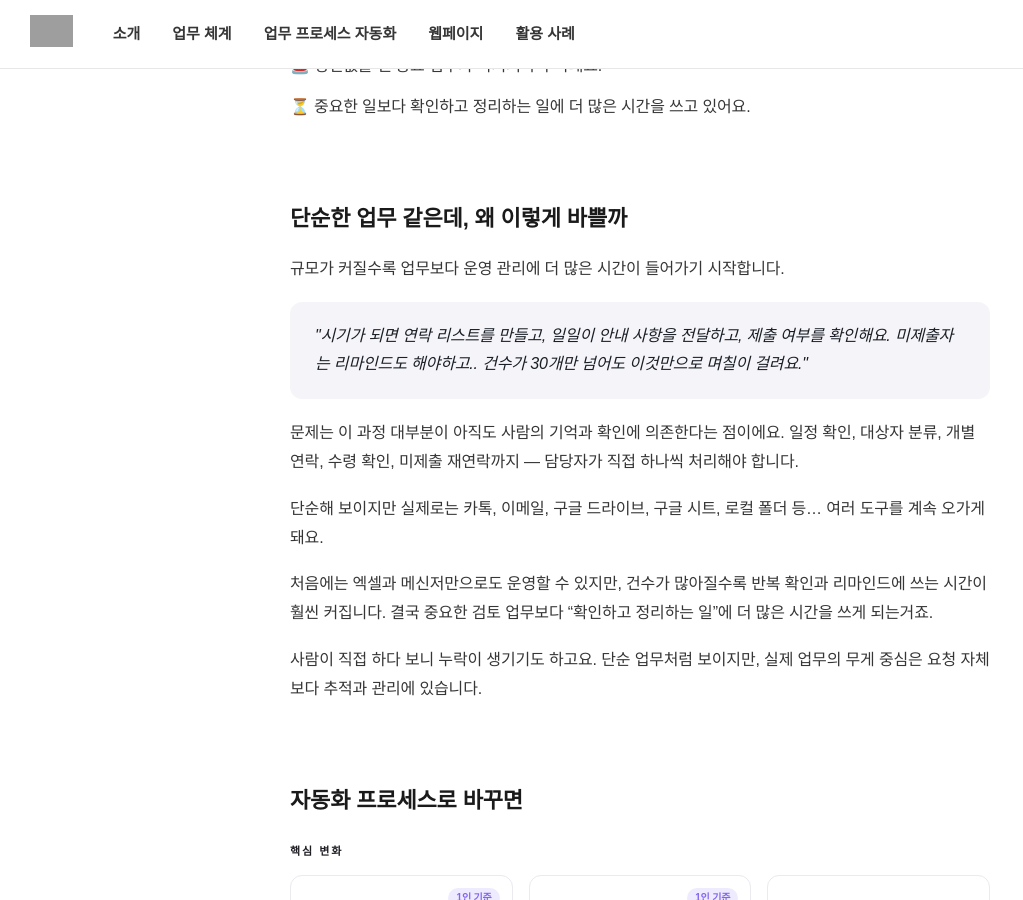
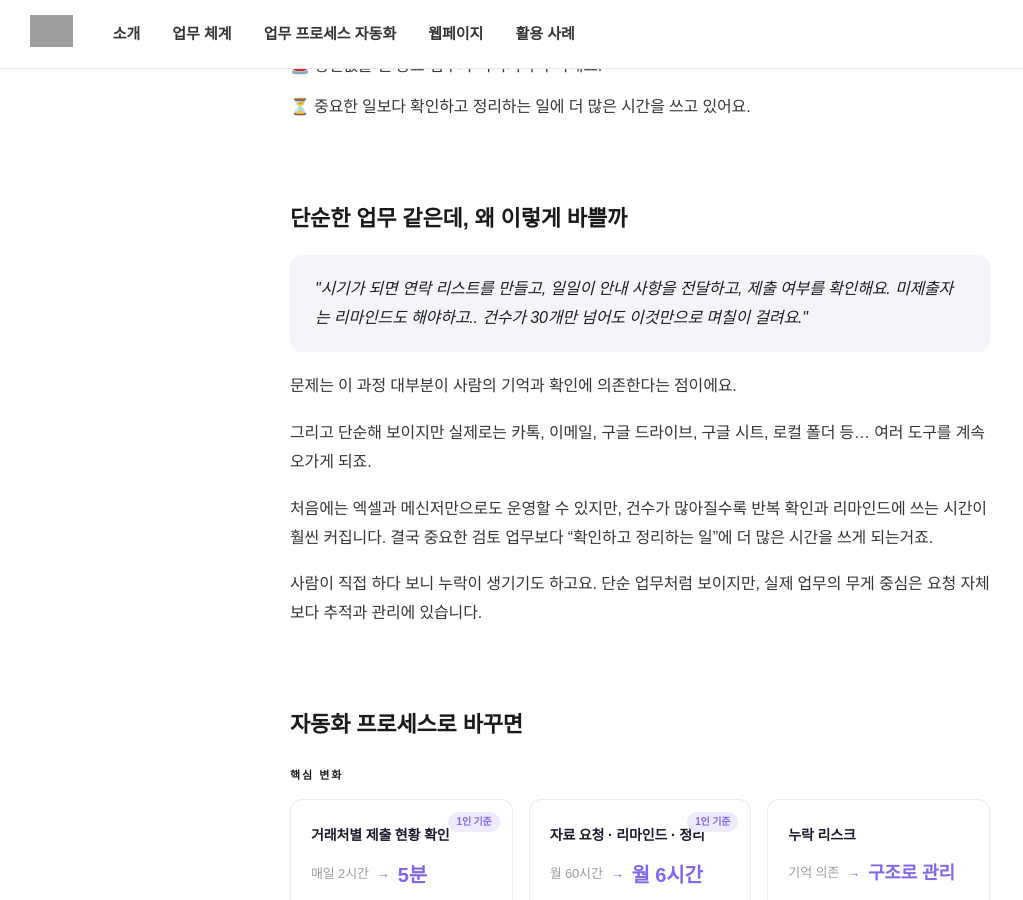
Before and after one commit to nsdlab26/blog, a Jekyll site: the page built from _posts/2026-05-25-workflow-request.md, in a window 1280 px wide and 900 px high, scrolled down 838 px. Shown: the whole window, without its empty margins (0-1023 px from the left). Built offline with Jekyll 4.4.1, drawn with Linux system fonts in a browser that asks for light colours; nearby versions of some CDN libraries; some web fonts are replaced; grey boxes are pictures that could not be loaded.

Commit message:
Update 2026-05-25-workflow-request.md

```diff
--- a/_posts/2026-05-25-workflow-request.md
+++ b/_posts/2026-05-25-workflow-request.md
@@ -36,12 +36,11 @@ meta_description: "고객이 늘어날수록 가중되는 자료 취합 업무.
 
 <section style="margin-bottom: 80px;">
 <h2 style="font-size: 22px; font-weight: bold; margin-bottom: 20px; line-height: 1.5;">단순한 업무 같은데, 왜 이렇게 바쁠까</h2>
-<p style="font-size: 16px; font-weight: 400; line-height: 1.8; margin-bottom: 18px;">규모가 커질수록 업무보다 운영 관리에 더 많은 시간이 들어가기 시작합니다.</p>
 <div style="background-color: #f5f4f8; padding: 20px 25px; border-radius: 12px; margin-bottom: 20px; color: #1a1f27; font-style: italic; line-height: 1.8;">
 <span style="font-size: 16px; font-weight: 400;">"시기가 되면 연락 리스트를 만들고, 일일이 안내 사항을 전달하고, 제출 여부를 확인해요. 미제출자는 리마인드도 해야하고.. 건수가 30개만 넘어도 이것만으로 며칠이 걸려요."</span>
 </div>
-<p style="font-size: 16px; font-weight: 400; line-height: 1.8; margin-bottom: 18px;">문제는 이 과정 대부분이 아직도 사람의 기억과 확인에 의존한다는 점이에요. 일정 확인, 대상자 분류, 개별 연락, 수령 확인, 미제출 재연락까지 — 담당자가 직접 하나씩 처리해야 합니다.</p>
-<p style="font-size: 16px; font-weight: 400; line-height: 1.8; margin-bottom: 18px;">단순해 보이지만 실제로는 카톡, 이메일, 구글 드라이브, 구글 시트, 로컬 폴더 등… 여러 도구를 계속 오가게 돼요.</p>
+<p style="font-size: 16px; font-weight: 400; line-height: 1.8; margin-bottom: 18px;">문제는 이 과정 대부분이 사람의 기억과 확인에 의존한다는 점이에요.</p>
+<p style="font-size: 16px; font-weight: 400; line-height: 1.8; margin-bottom: 18px;">그리고 단순해 보이지만 실제로는 카톡, 이메일, 구글 드라이브, 구글 시트, 로컬 폴더 등… 여러 도구를 계속 오가게 되죠.</p>
 <p style="font-size: 16px; font-weight: 400; line-height: 1.8; margin-bottom: 18px;">처음에는 엑셀과 메신저만으로도 운영할 수 있지만, 건수가 많아질수록 반복 확인과 리마인드에 쓰는 시간이 훨씬 커집니다. 결국 중요한 검토 업무보다 “확인하고 정리하는 일”에 더 많은 시간을 쓰게 되는거죠.</p>
 <p style="font-size: 16px; font-weight: 400; line-height: 1.8; margin-bottom: 18px;">사람이 직접 하다 보니 누락이 생기기도 하고요. 단순 업무처럼 보이지만, 실제 업무의 무게 중심은 요청 자체보다 추적과 관리에 있습니다.</p>
 </section>
```
